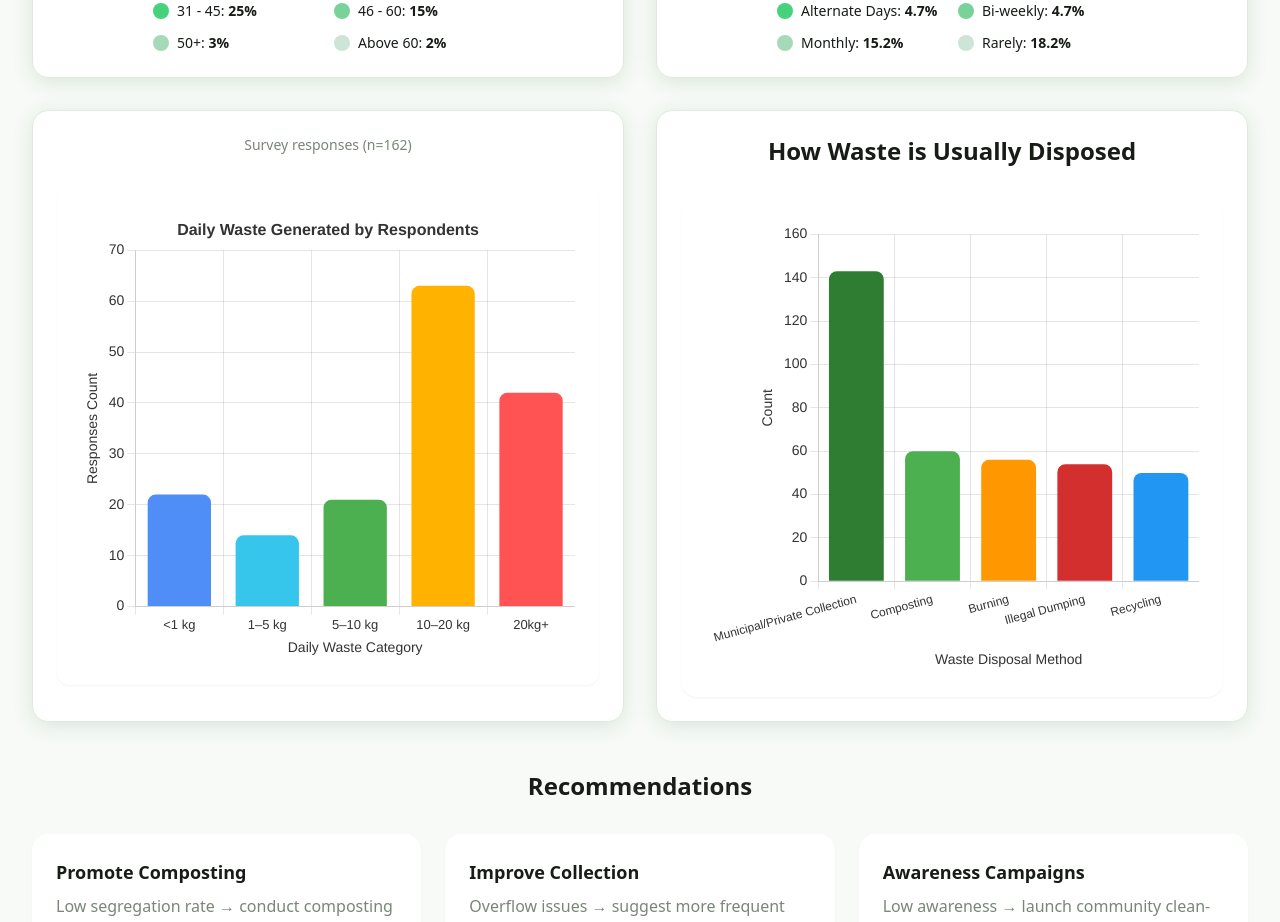
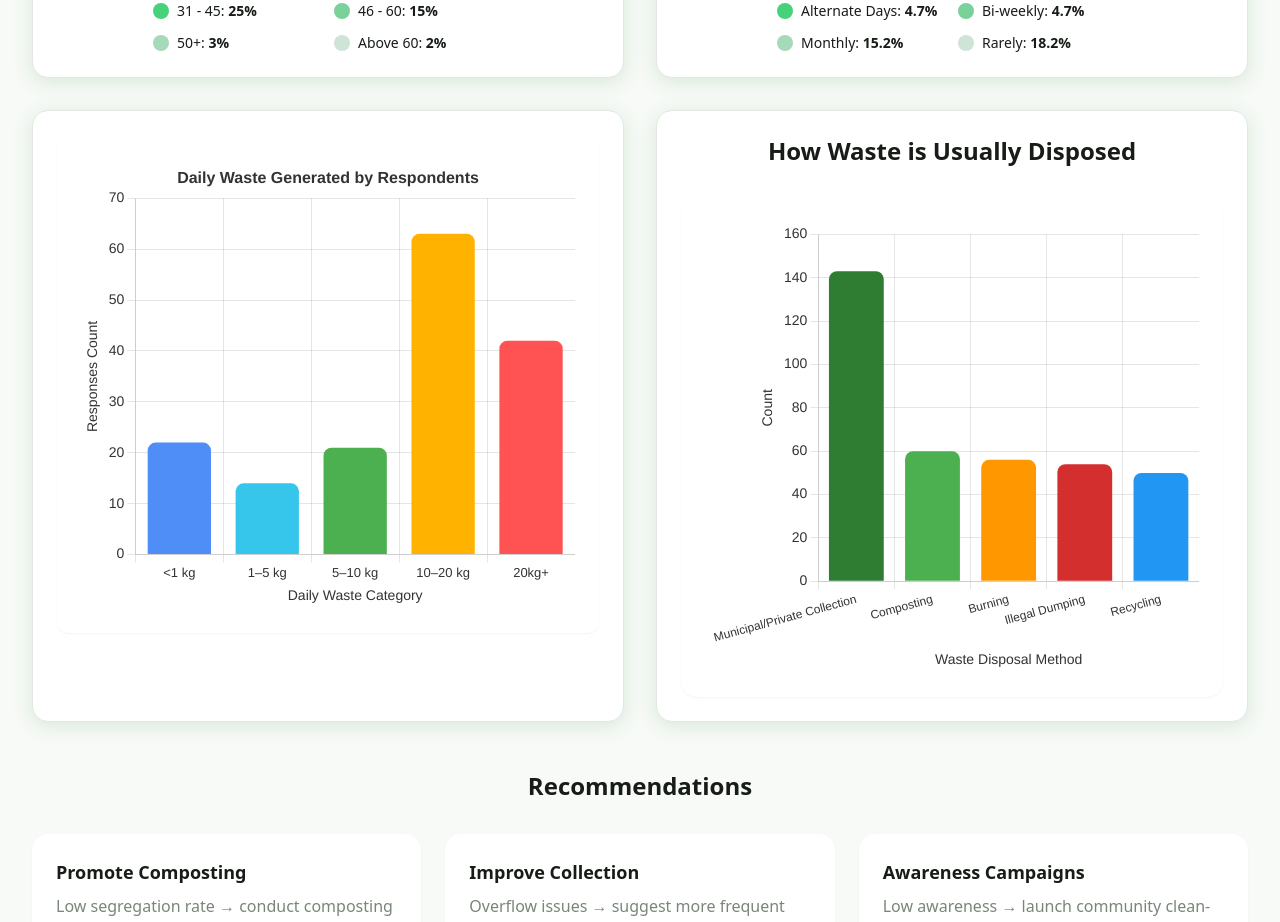
Before and after one commit to aaryx/green-track-learn, a React (Vite) app: page / in a window 1280 px wide. Shown: the part 2320-3242 px from the top of the page. Built offline with nearby package versions, Linux system fonts and the light colour scheme; the HTML template or start-up script is replaced by a standard one.

Commit message:
Visual edit in Lovable

```diff
--- a/src/components/WasteGenerationChart.tsx
+++ b/src/components/WasteGenerationChart.tsx
@@ -71,9 +71,7 @@ const WasteGenerationChart = () => {
   };
   return <div className="w-full h-full flex flex-col items-center justify-center p-4 sm:p-6">
 
-      <p className="text-xs sm:text-sm text-muted-foreground mb-6 sm:mb-8 text-center">
-        Survey responses (n=162)
-      </p>
+
 
       <div className="w-full max-w-[900px] mx-auto">
         <div className="bg-card rounded-xl shadow-sm p-4 sm:p-6">
```
